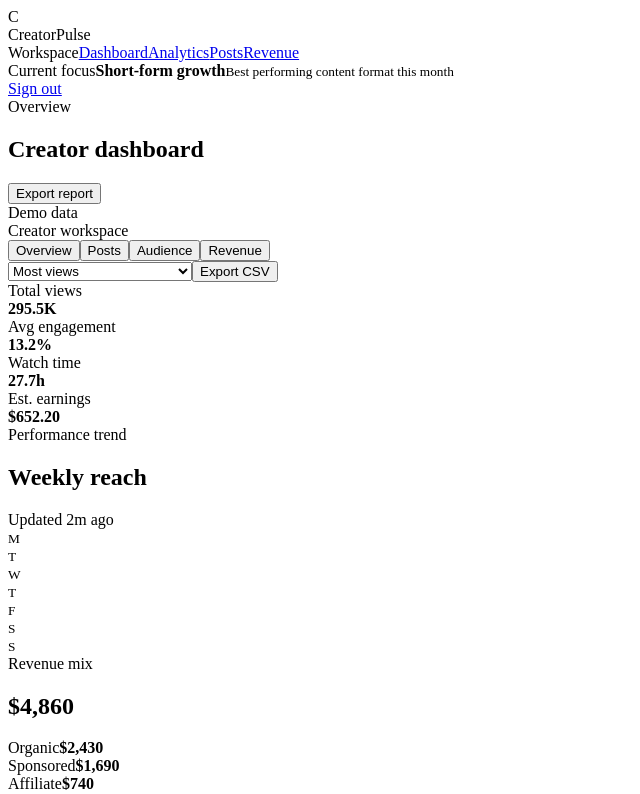
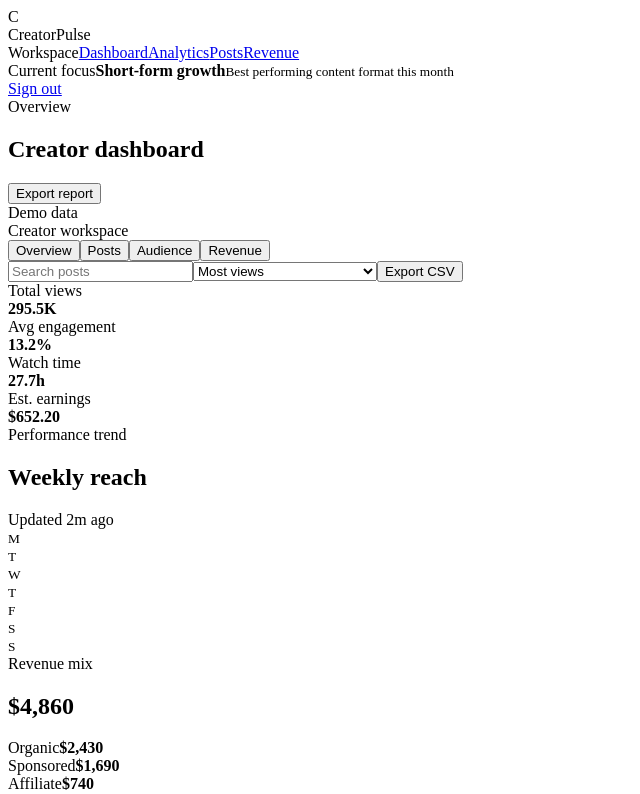
Before and after one commit to HrishikeshLenin13/creatorpulse, a Next.js app: page /dashboard in a window 1280 px wide. Shown: the top 794 px of the page, without its empty margins (0-640 px from the left). Built offline with nearby package versions, Linux system fonts and the light colour scheme.

Commit message:
feat(posts): search titles and export only matching rows

```diff
--- a/components/AnalyticsDashboard.tsx
+++ b/components/AnalyticsDashboard.tsx
@@ -3,13 +3,14 @@
 import { useMemo, useState } from 'react';
 import { formatCompactNumber, formatCurrency } from '@/lib/utils';
 import { mockVideoMetrics, revenueSources } from '@/lib/data';
-import { summarizePosts, sortPosts, type PostSortKey } from '@/lib/post-tools';
+import { summarizePosts, sortPosts, filterPosts, type PostSortKey } from '@/lib/post-tools';
 import { exportPostsCsv } from '@/lib/export';
 
 export function AnalyticsDashboard() {
   const [selectedSegment, setSelectedSegment] = useState<'Overview' | 'Posts' | 'Audience' | 'Revenue'>('Overview');
   const [sortBy, setSortBy] = useState<PostSortKey>('views');
-  const visiblePosts = useMemo(() => sortPosts(mockVideoMetrics,sortBy),[sortBy]);
+  const [query,setQuery] = useState('');
+  const visiblePosts = useMemo(() => sortPosts(filterPosts(mockVideoMetrics,query),sortBy),[query,sortBy]);
 
   const stats = useMemo(
     () => {
@@ -56,6 +57,7 @@ export function AnalyticsDashboard() {
         </div>
 
         <div className="toolbar-actions">
+          <input aria-label="Search posts" placeholder="Search posts" value={query} onChange={event=>setQuery(event.target.value)} />
           <select aria-label="Sort posts" value={sortBy} onChange={(event) => setSortBy(event.target.value as PostSortKey)}>
             <option value="views">Most views</option>
             <option value="engagementRate">Highest engagement</option>
@@ -141,6 +143,7 @@ export function AnalyticsDashboard() {
               </tr>
             </thead>
             <tbody>
+              {!visiblePosts.length ? <tr><td colSpan={6}>No posts match this search.</td></tr> : null}
               {visiblePosts.map((video) => (
                 <tr key={video.id}>
                   <td>{video.title}</td>
--- a/lib/post-tools.ts
+++ b/lib/post-tools.ts
@@ -11,3 +11,8 @@ export type PostSortKey = 'views' | 'engagementRate' | 'estimatedEarnings';
 export function sortPosts<T extends {views:number;engagementRate:number;estimatedEarnings:number}>(posts:readonly T[], key:PostSortKey='views'):T[] {
   return posts.map((post,index)=>({post,index})).sort((a,b)=>finite(b.post[key])-finite(a.post[key]) || a.index-b.index).map(entry=>entry.post);
 }
+
+export function filterPosts<T extends {title:string}>(posts:readonly T[], query:string):T[] {
+  const needle=query.trim().toLocaleLowerCase();
+  return posts.filter(post=>post.title.toLocaleLowerCase().includes(needle));
+}
```
Also changed, not shown: 1 other file (tests, documents, lock files or other folders).
